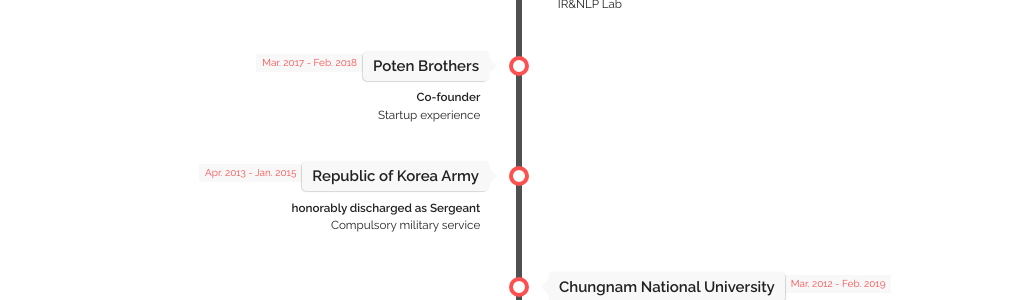
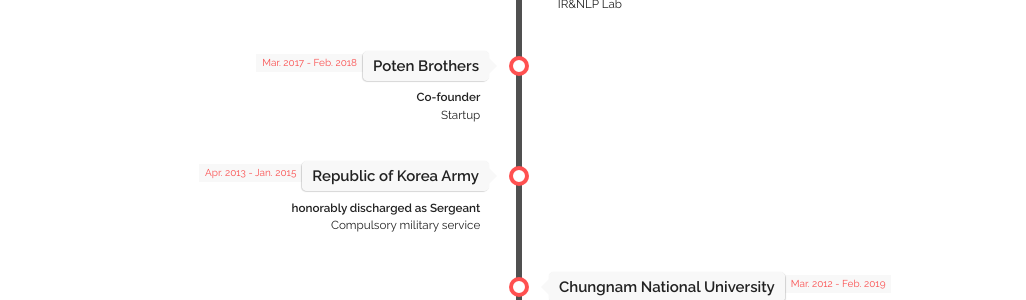
Before and after one commit to jm-kang/jm-kang.github.io, a Jekyll site: the page built from index.html, in a window 1280 px wide. Shown: the part 1852-2152 px from the top of the page, without its empty margins (121-1147 px from the left). Built offline with Jekyll 4.4.1, drawn with Linux system fonts in a browser that asks for light colours; some web fonts are replaced.

Commit message:
updated experience

```diff
--- a/_data/experience.yaml
+++ b/_data/experience.yaml
@@ -8,7 +8,7 @@
 - place: "Poten Brothers"
   time: "Mar. 2017 - Feb. 2018"
   title: "Co-founder"
-  subtitle: "Startup experience"
+  subtitle: "Startup"
   category: "work"
 
 - place: "Republic of Korea Army"
```
